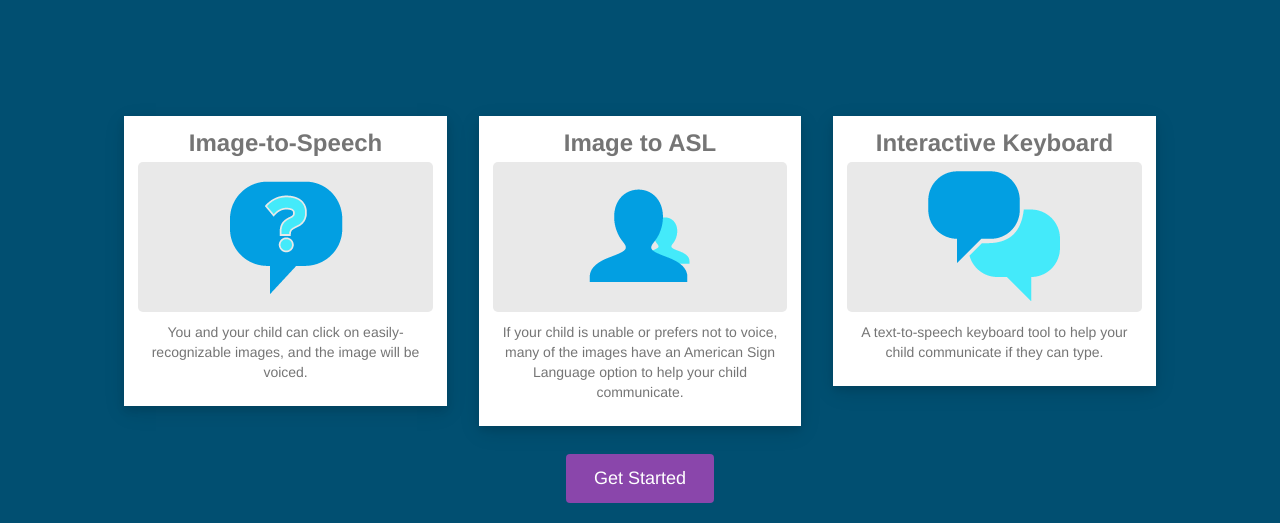
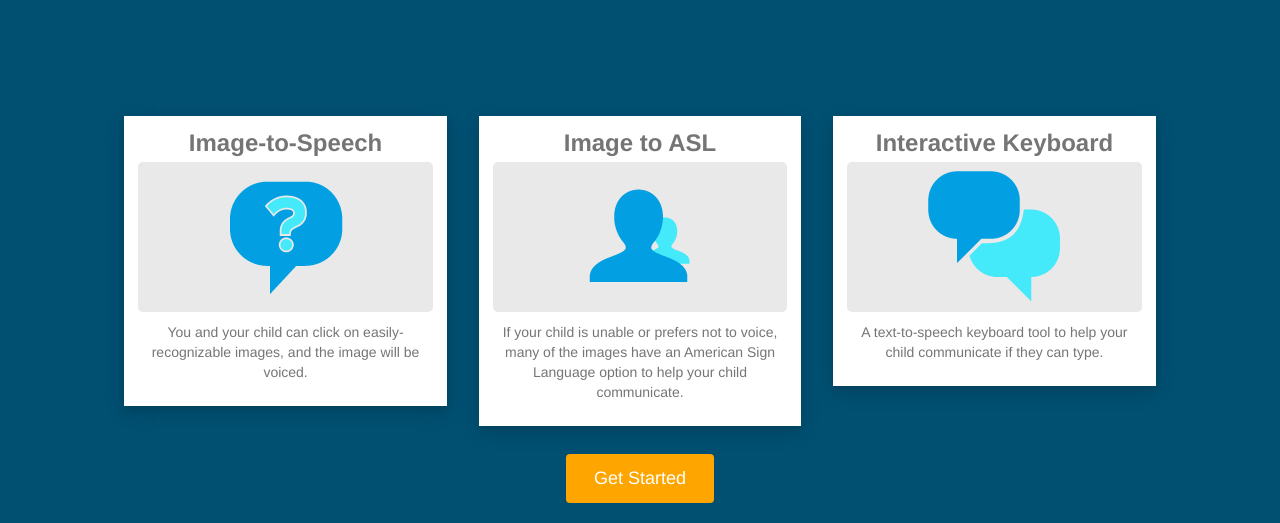
Before and after one commit to nforesti/elderleap, a website: page static_files/index.html in a window 1280 px wide. Shown: the part 332-855 px from the top of the page. Drawn offline with nearby package versions, Linux system fonts and the light colour scheme; no server answers.

Commit message:
changed button color

```diff
--- a/static_files/index.html
+++ b/static_files/index.html
@@ -4,7 +4,7 @@
 <head>
 	<meta charset="utf-8" />
 
-	<title>Special App</title>
+	<title>ACT Home</title>
 	<meta name="viewport" content="width=device-width, initial-scale=1.0">
 	<!-- Bootstrap css -->
 	<link href="css/bootstrap.css" rel="stylesheet" media="screen">
@@ -146,7 +146,7 @@ Use the corresponding body tag for your chosen theme
 			<!-- //end row -->
 		</div>
 		<div align="center">
-			<a class="btn btn-large" href="browse.html">Get Started</a>
+			<a class="btn btn-large" style="background-color:orange;" href="browse.html">Get Started</a>
 		</div>
 		<br>
 	</div>
```
